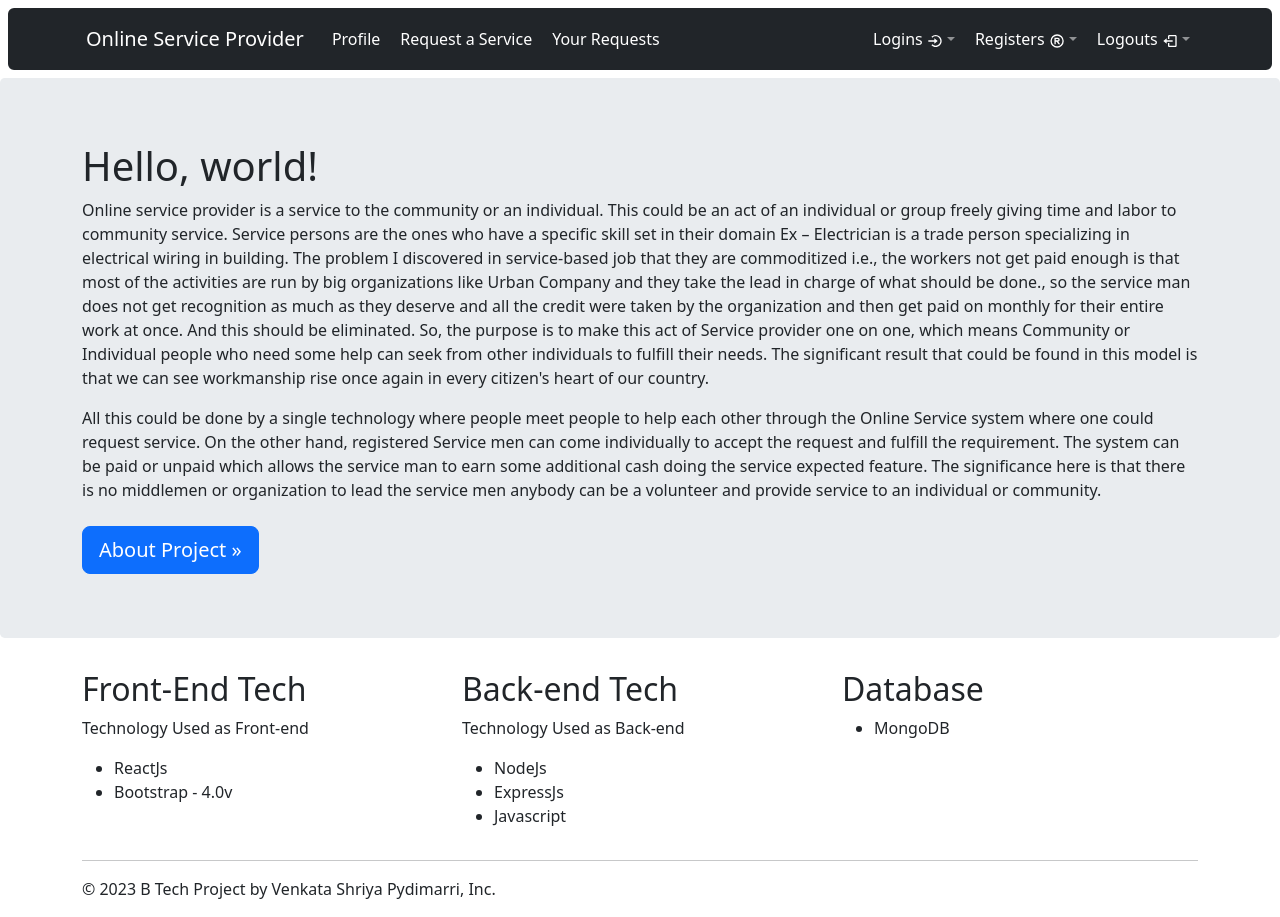
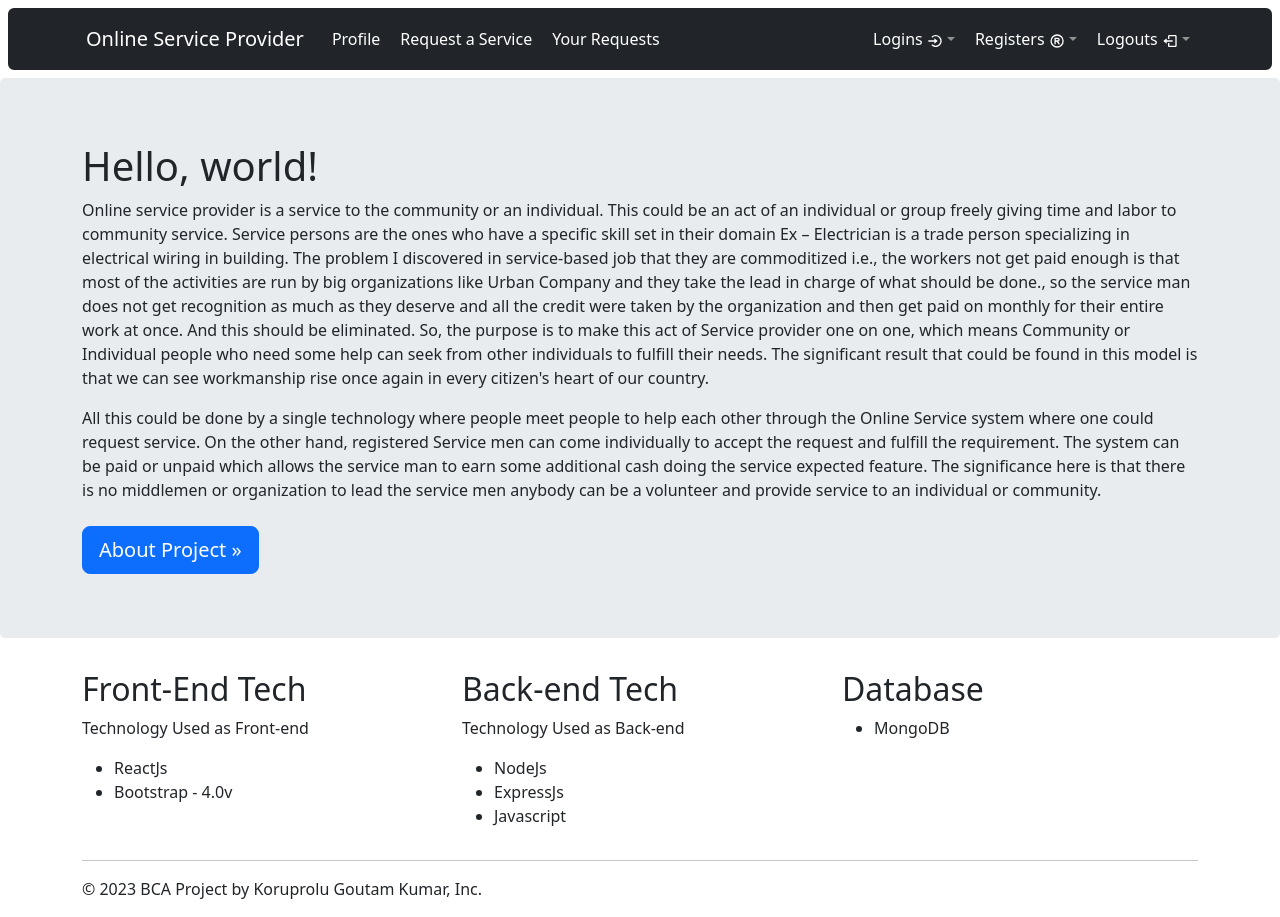
Before and after one commit to gau-tam-byte/Onlineserviceapp, a React (Create React App) app in the folder client/: page / in a window 1280 px wide. Built offline with nearby package versions, Linux system fonts and the light colour scheme.

Commit message:
Updated Landingpage.js

```diff
--- a/client/src/componenets/Landingpage.js
+++ b/client/src/componenets/Landingpage.js
@@ -47,7 +47,7 @@ const Landingpage = () => {
       <hr/>
 
       <footer>
-        <p>&copy; 2023 B Tech Project by Venkata Shriya Pydimarri, Inc.</p>
+        <p>&copy; 2023 BCA Project by Koruprolu Goutam Kumar, Inc.</p>
       </footer>
     </div>
     {/* <!-- /container --> */}
```
